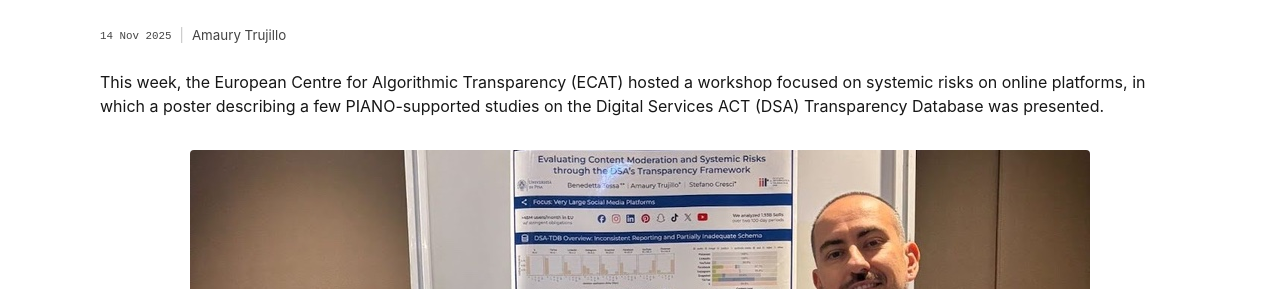
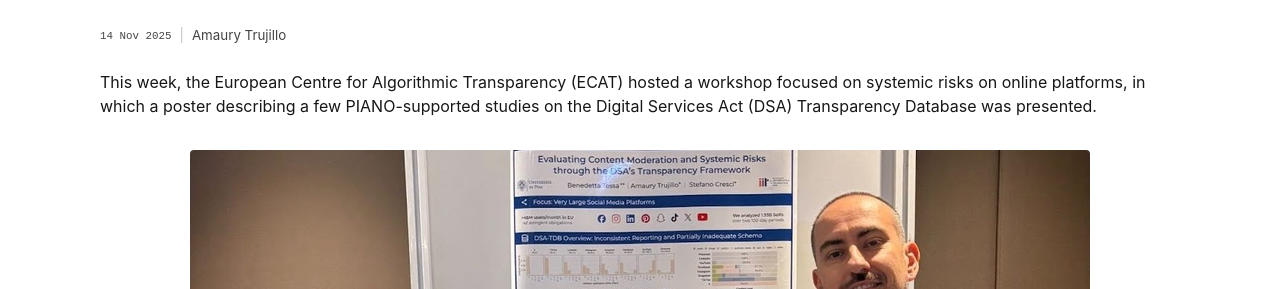
Before and after one commit to PIANO-PRIN-2022/piano-website, a Jekyll site: the page built from _posts/2025-11-14-ECAT-workshop.md, in a window 1280 px wide. Shown: the part 179-468 px from the top of the page. Built offline with Jekyll 4.4.1, drawn with Linux system fonts in a browser that asks for light colours.

```diff
--- a/_posts/2025-11-14-ECAT-workshop.md
+++ b/_posts/2025-11-14-ECAT-workshop.md
@@ -5,7 +5,7 @@ author: Amaury Trujillo
 image: /assets/imgs/posts/ecat_workshop.jpg
 ---
 
-This week, the European Centre for Algorithmic Transparency (ECAT) hosted a workshop focused on systemic risks on online platforms, in which a poster describing a few PIANO-supported studies on the Digital Services ACT (DSA) Transparency Database was presented.
+This week, the European Centre for Algorithmic Transparency (ECAT) hosted a workshop focused on systemic risks on online platforms, in which a poster describing a few PIANO-supported studies on the Digital Services Act (DSA) Transparency Database was presented.
 
 
 {% include post_fig.html src=page.image alt="Poster at ECAT workshop" %}
```
